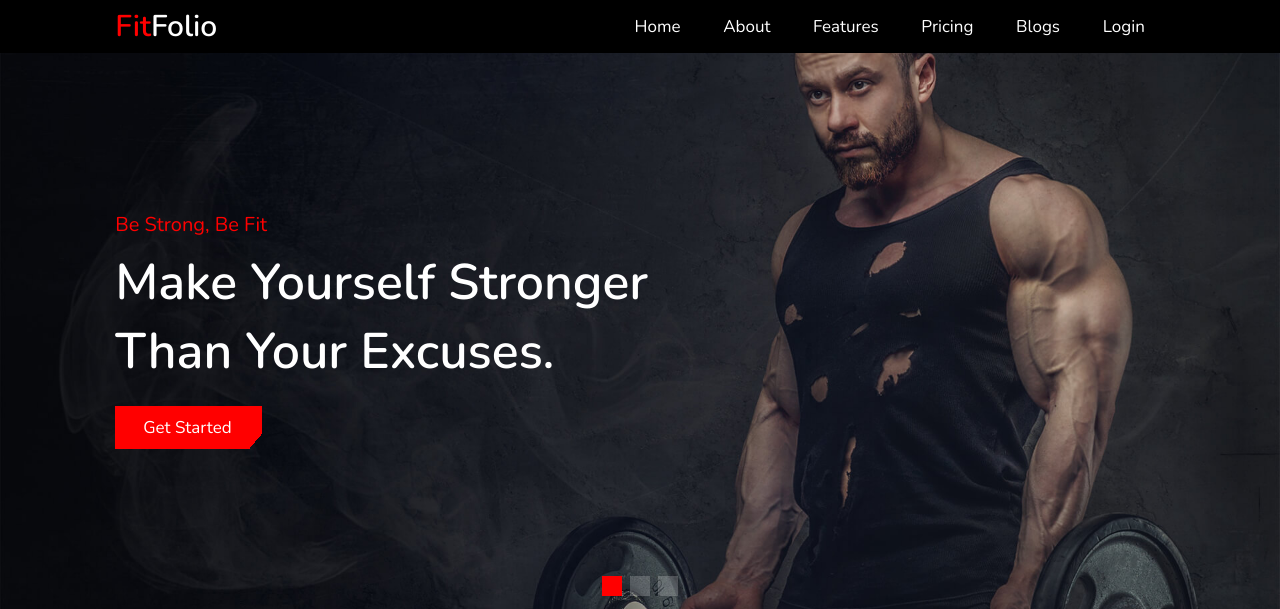
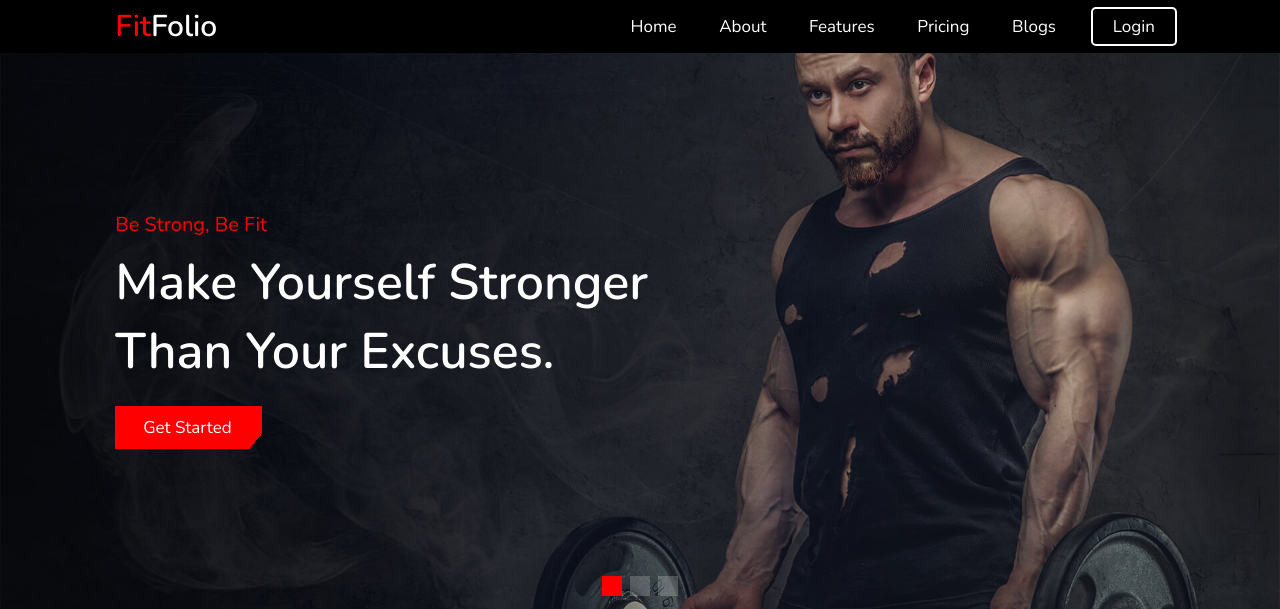
Before and after one commit to Snehil-Shah/FitFolio, a PHP site: page /HTML/home.html in a window 1280 px wide. Shown: the top 609 px of the page. Run offline with PHP 8.4, Linux system fonts and the light colour scheme.

Commit message:
Feature Added: Login Panel Popup

```diff
--- a/CSS/home.css
+++ b/CSS/home.css
@@ -120,6 +120,21 @@ section {
   color: #fff;
 }
 
+#login-topright{
+  position: relative;
+  border: white 2px solid;
+  padding: 6px 20px;
+  left: 12px;
+  border-radius: 5px;
+}
+
+#login-topright:hover{
+  background-color: #f00;
+  border: rgba(255, 255, 255, 0) 2px solid;;
+  padding: 7px 20px;
+  border-radius: 0;
+}
+
 .header .navbar a:hover {
   background: #f00;
 }
@@ -130,6 +145,141 @@ section {
   cursor: pointer;
   display: none;
 }
+
+.login{
+  background: transparent;
+  position: fixed;
+  top: 50%;
+  left: 50%;
+  transform: translate(-50%,-50%);
+  width: 30%;
+  height: 55%;
+  padding: 50px;
+  z-index: 3;
+  font-size: 1.5rem;
+  border: 1px solid rgba(99, 99, 99, 0.209);
+  border-radius: 20px;
+  backdrop-filter: blur(15px);
+  box-shadow: 0 0 30px rgba(255, 255, 255, 0.048) ;
+  display: flex;
+  flex-direction: column;
+  justify-content: center;
+  align-items: center;
+  color: #fff;
+  overflow: hidden;
+  transform: scale(0);
+  transition: transform .5s ease;
+  translate: -50% -50%;
+}
+
+.login.active-popup{
+  transform: scale(1);
+  translate: -50% -50%;
+}
+
+
+#login-window form{
+  width: 100%;
+}
+
+#login-window .input-space{
+  position: relative;
+  width: 100%;
+  height: 50px;
+  border-bottom: 1.5px solid white;
+  margin: 30px 0;
+  color: white;
+}
+
+input:focus + label, input:valid + label{
+  padding-bottom: 50px;
+}
+
+
+#login-window .input-space label{
+  position: absolute;
+  top: 50%;
+  left: 5px;
+  transform: translateY(-50%);
+  font-size: 1em;
+  font-weight: 500;
+  cursor: text;
+}
+
+#login-window .input-space input{
+  width: 100%;
+  height: 100%;
+  background: transparent;
+  border: none;
+  color: inherit;
+  font-size: 1em;
+  padding-left: 10px;
+}
+
+#remember-forgot{
+  font-size: 1.1em;
+  display: flex;
+  justify-content: space-between;
+}
+
+#remember-forgot label input{
+  accent-color: red;
+  margin-right: 5px;
+}
+
+.login a{
+  color: red;
+  text-decoration: unset;
+  transition: none;
+}
+
+.login a:hover{
+  text-decoration: underline;
+}
+
+.login a:active{
+  color: rgb(255, 205, 205)
+}
+
+.login-button{
+  width: 100%;
+  height: 45px;
+  border: none;
+  outline: none;
+  border-radius: 6px;
+  margin-top: 20px;
+  cursor: pointer;
+  font-size: 110%;
+  font-weight: bolder;
+  background-color: rgb(255, 255, 255);
+}
+
+.login-button:hover{
+  background-color: #f00;
+  color: #fff;
+  border-radius: 0;
+}
+
+.no-acc-yet{
+  margin-top: 20px;
+  text-align: center;
+  margin-bottom: 5px;
+}
+
+.close-btn{
+  position: absolute;
+  top: 35px;
+  right: 35px;
+  font-weight: bolder;
+  font-size: larger;
+  cursor: pointer;
+}
+
+.close-btn:hover{
+  color: #f00;
+  text-shadow: rgb(37, 10, 10) 1px 0 10px;
+}
+
 
 .home {
   padding: 0;
--- a/HTML/home.html
+++ b/HTML/home.html
@@ -4,7 +4,7 @@
     <meta charset="UTF-8">
     <meta http-equiv="X-UA-Compatible" content="IE=edge">
     <meta name="viewport" content="width=device-width, initial-scale=1.0">
-    <title>complete responsive fitness and gym website design</title>
+    <title>Fitfolio</title>
 
     <!-- font awesome cdn link  -->
     <link rel="stylesheet" href="https://cdnjs.cloudflare.com/ajax/libs/font-awesome/5.15.4/css/all.min.css">
@@ -31,12 +31,35 @@
         <a href="#features">features</a>
         <a href="#pricing">pricing</a>
         <a href="#blogs">blogs</a>
-        <a href="#trainers">login</a>
+        <a href="#" id="login-topright">login</a>
     </nav>
 
 </header>
 
 <!-- header section ends     -->
+
+<!-- Login popup window starts -->
+<div class="login" id="login-window">
+    <h2 style="text-transform: uppercase; font-size: 2.5rem; color: aliceblue; width: 100%; text-align: center;">Login</h2>
+    <span class="close-btn">x</span>
+    <form action="#">
+        <div class="input-space" id="Email-input-box">
+            <input type="text" required id="emailinput">
+            <label for="emailinput">Email</label>
+        </div>
+        <div class="input-space" id="Password-input-box">
+            <input type="password" required id="pass-input">
+            <label for="pass-input">Password</label>
+        </div>
+        <div id="remember-forgot">
+            <label><input type="checkbox">Remember Me</label>
+            <a href="#">Forgot Password?</a>
+        </div>
+        <input type="submit" class="login-button" value="Login" action="#">
+        <div class="no-acc-yet">Don't have an account yet? <a href="#" style="font-size: 115%;"> Register!</a></div>
+    </form>
+</div>
+<!-- Login popup window ends -->
 
 <!-- home section starts  -->
 
--- a/JS/home.js
+++ b/JS/home.js
@@ -66,3 +66,15 @@ var swiper = new Swiper(".blogs-slider", {
         },
     },
 });
+
+// login panel popup code
+const wrapper = document.querySelector('.login')
+const btnpopup = document.querySelector('#login-topright')
+const closepanel = document.querySelector('.close-btn')
+
+btnpopup.addEventListener('click',()=>{
+    wrapper.classList.add('active-popup');
+})
+closepanel.addEventListener('click',()=>{
+    wrapper.classList.remove('active-popup');
+})
```
Also changed, not shown: README.md.
